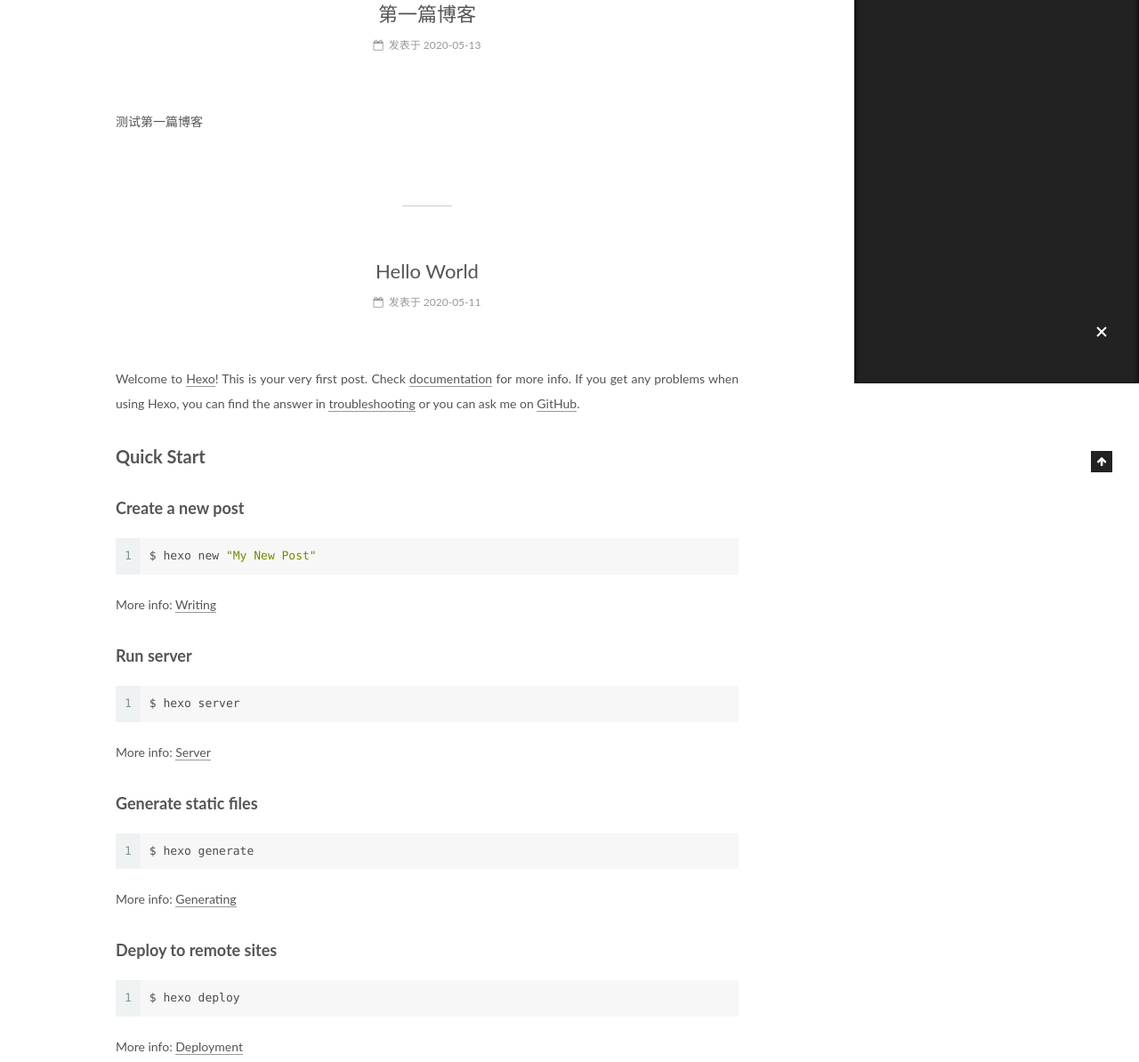
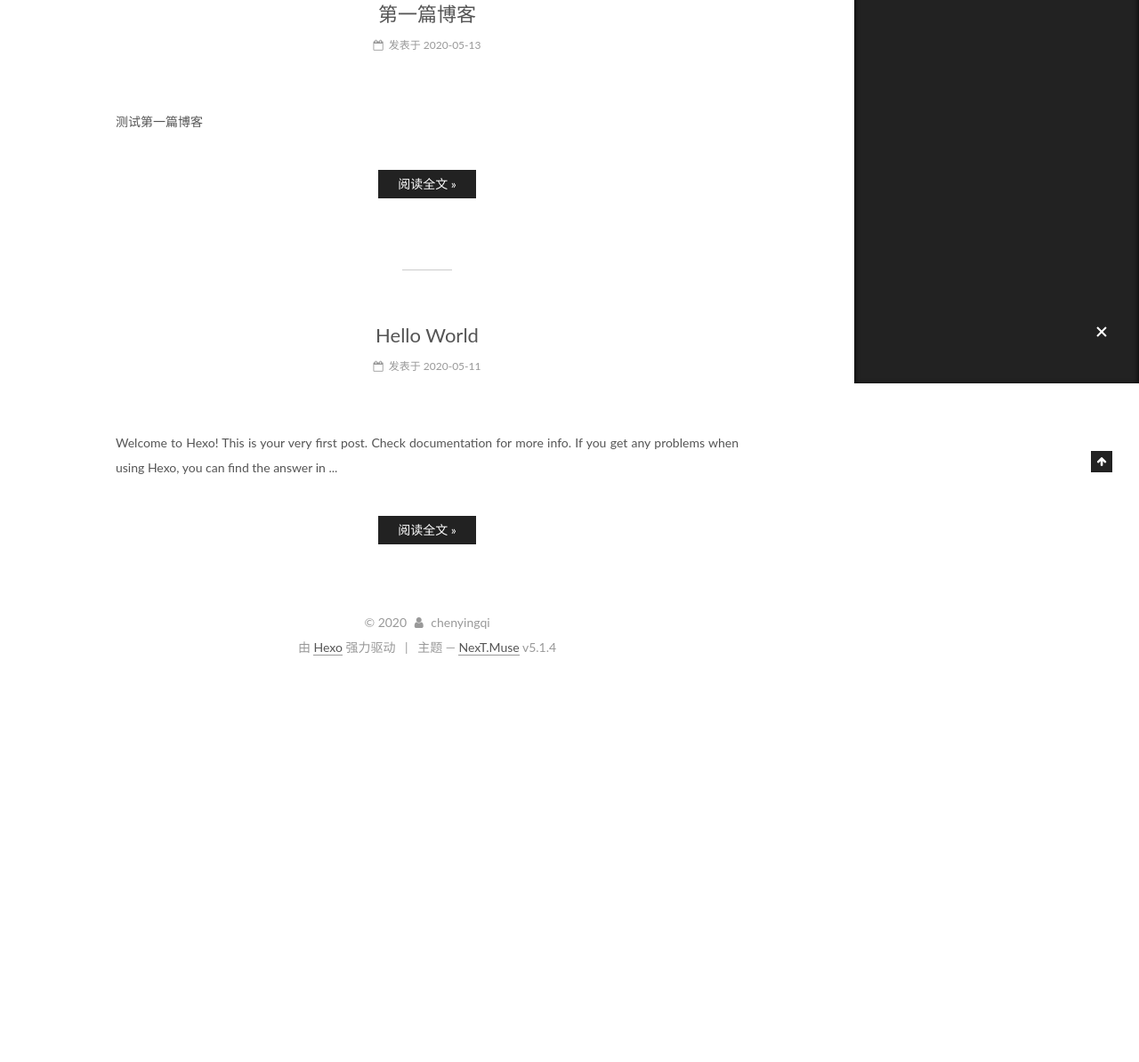
Before and after one commit to lazyChan297/lazyChan297.github.io, a plain HTML site: page index.html in a window 1280 px wide. Shown: the part 369-1563 px from the top of the page at 89% size. After the commit the page ends 1131 px from the top, so only its background shows below. Drawn offline with Linux system fonts and the light colour scheme.

Commit message:
Site updated: 2020-05-13 23:07:14

```diff
--- a/css/main.css
+++ b/css/main.css
@@ -1822,7 +1822,7 @@ pre .javascript .function {
   width: 4px;
   height: 4px;
   border-radius: 50%;
-  background: #bd0995;
+  background: #f0df63;
 }
 .links-of-blogroll {
   font-size: 13px;
--- a/index.html
+++ b/index.html
@@ -301,9 +301,16 @@
 
 
 
-            <p>测试第一篇博客</p>
+          测试第一篇博客
 
 
+          <!--noindex-->
+          <div class="post-button text-center">
+            <a class="btn" href="/2020/05/13/hello-world-1/#more" rel="contents">
+              阅读全文 &raquo;
+            </a>
+          </div>
+          <!--/noindex-->
 
 
     </div>
@@ -421,21 +428,15 @@
 
 
 
-            <p>Welcome to <a href="https://hexo.io/" target="_blank" rel="noopener">Hexo</a>! This is your very first post. Check <a href="https://hexo.io/docs/" target="_blank" rel="noopener">documentation</a> for more info. If you get any problems when using Hexo, you can find the answer in <a href="https://hexo.io/docs/troubleshooting.html" target="_blank" rel="noopener">troubleshooting</a> or you can ask me on <a href="https://github.com/hexojs/hexo/issues" target="_blank" rel="noopener">GitHub</a>.</p>
-<h2 id="Quick-Start"><a href="#Quick-Start" class="headerlink" title="Quick Start"></a>Quick Start</h2><h3 id="Create-a-new-post"><a href="#Create-a-new-post" class="headerlink" title="Create a new post"></a>Create a new post</h3><figure class="highlight bash"><table><tr><td class="gutter"><pre><span class="line">1</span><br></pre></td><td class="code"><pre><span class="line">$ hexo new <span class="string">"My New Post"</span></span><br></pre></td></tr></table></figure>
-
-<p>More info: <a href="https://hexo.io/docs/writing.html" target="_blank" rel="noopener">Writing</a></p>
-<h3 id="Run-server"><a href="#Run-server" class="headerlink" title="Run server"></a>Run server</h3><figure class="highlight bash"><table><tr><td class="gutter"><pre><span class="line">1</span><br></pre></td><td class="code"><pre><span class="line">$ hexo server</span><br></pre></td></tr></table></figure>
-
-<p>More info: <a href="https://hexo.io/docs/server.html" target="_blank" rel="noopener">Server</a></p>
-<h3 id="Generate-static-files"><a href="#Generate-static-files" class="headerlink" title="Generate static files"></a>Generate static files</h3><figure class="highlight bash"><table><tr><td class="gutter"><pre><span class="line">1</span><br></pre></td><td class="code"><pre><span class="line">$ hexo generate</span><br></pre></td></tr></table></figure>
-
-<p>More info: <a href="https://hexo.io/docs/generating.html" target="_blank" rel="noopener">Generating</a></p>
-<h3 id="Deploy-to-remote-sites"><a href="#Deploy-to-remote-sites" class="headerlink" title="Deploy to remote sites"></a>Deploy to remote sites</h3><figure class="highlight bash"><table><tr><td class="gutter"><pre><span class="line">1</span><br></pre></td><td class="code"><pre><span class="line">$ hexo deploy</span><br></pre></td></tr></table></figure>
-
-<p>More info: <a href="https://hexo.io/docs/one-command-deployment.html" target="_blank" rel="noopener">Deployment</a></p>
-
-
+          Welcome to Hexo! This is your very first post. Check documentation for more info. If you get any problems when using Hexo, you can find the answer in
+          ...
+          <!--noindex-->
+          <div class="post-button text-center">
+            <a class="btn" href="/2020/05/11/hello-world/#more" rel="contents">
+              阅读全文 &raquo;
+            </a>
+          </div>
+          <!--/noindex-->
 
 
     </div>
```
